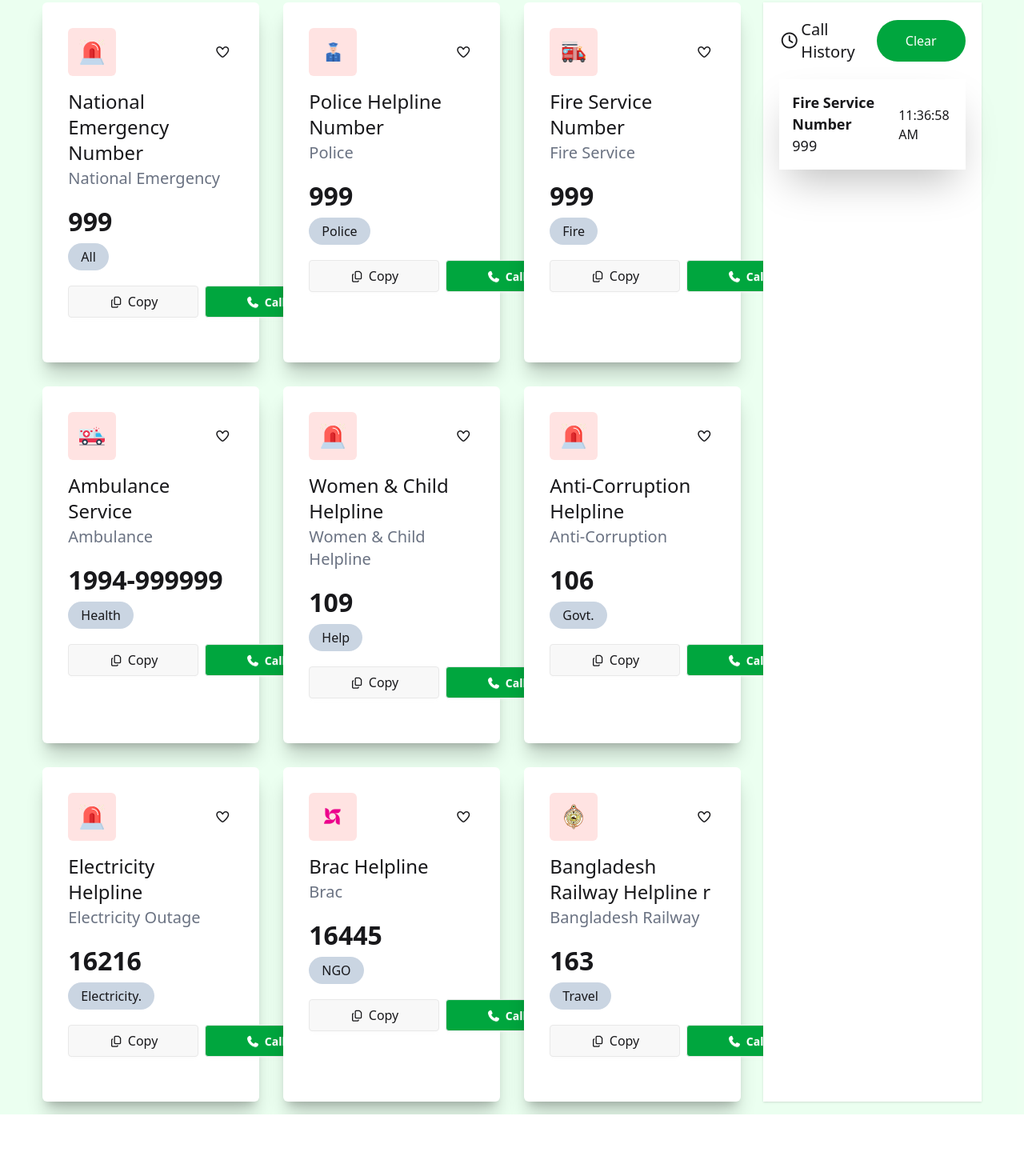
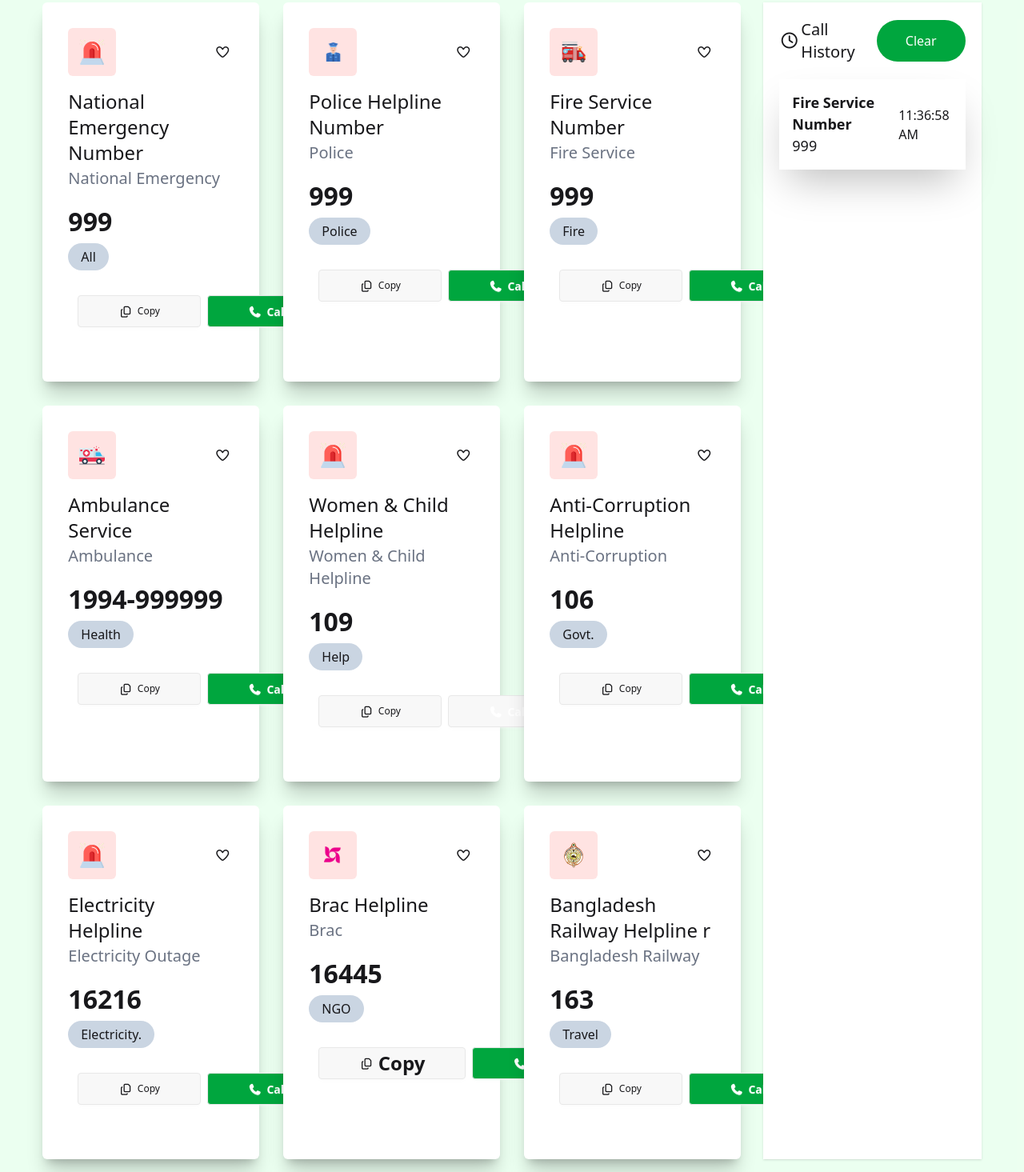
Before and after one commit to TusharMamun/Emergency-Service-Directory-Assingment-5, a plain HTML site: page index.html in a window 1280 px wide. Shown: the part 485-1950 px from the top of the page at 80% size. Before the commit the page ends 1878 px from the top, so only its background shows below. Drawn offline with nearby package versions, Linux system fonts and the light colour scheme.

Commit message:
git-seolve

```diff
--- a/index.html
+++ b/index.html
@@ -63,12 +63,12 @@ Emergency <br> Service
   <h1 class="text-[24px] md:text-[32px] font-bold mb-2">999</h1>
     <span class="bg-slate-300 py-[6px] px-4 rounded-full">All</span>
 </div>
-<div class="my-3 md:my-6 flex justify-between gap-2">
-<button class="btn px-[20px] md:px-[50px]">
+<div class="my-3 md:my-6 flex gap-2 p-3 sm:max-w-12">
+<button class="btn px-[10px] md:px-[50px]">
         <span><i class="fa-regular fa-copy"></i></span>
-        <span class="text-[16px] font-normal">Copy</span>
+        <span class="text-[12px] font-normal">Copy</span>
 </button>
-<button class="btn px-[20px] md:px-[50px] bg-[#00A63E]">
+<button class="btn px-[10px] md:px-[50px] bg-[#00A63E]">
         <span class=" text-white"><i class="fa-solid fa-phone"></i></span>
         <span class=" text-white">Call</span>
     </button>
@@ -87,12 +87,12 @@ Emergency <br> Service
     <h1 class="text-[24px] md:text-[32px] font-bold mb-2">999</h1>
     <span class="bg-slate-300 py-[6px] px-4 rounded-full">Police</span>
 </div>
-<div class="my-3 md:my-6 flex justify-between gap-2">
-<button class="btn px-[20px] md:px-[50px]">
+<div class="my-3 md:my-6 flex gap-2 p-3 sm:max-w-12">
+<button class="btn px-[10px] md:px-[50px]">
         <span><i class="fa-regular fa-copy"></i></span>
-        <span class="text-[16px] font-normal">Copy</span>
+        <span class="text-[12px] font-normal">Copy</span>
 </button>
-<button class="btn px-[20px] md:px-[50px] bg-[#00A63E]">
+<button class="btn px-[10px] md:px-[50px] bg-[#00A63E]">
         <span class=" text-white"><i class="fa-solid fa-phone"></i></span>
         <span class=" text-white">Call</span>
     </button>
@@ -111,12 +111,12 @@ Emergency <br> Service
   <h1 class="text-[24px] md:text-[32px] font-bold mb-2">999</h1>
     <span class="bg-slate-300 py-[6px] px-4 rounded-full">Fire</span>
 </div>
-<div class="my-3 md:my-6 flex justify-between gap-2">
-<button class="btn px-[20px] md:px-[50px]">
+<div class="my-3 md:my-6 flex gap-2 p-3 sm:max-w-12">
+<button class="btn px-[10px] md:px-[50px]">
         <span><i class="fa-regular fa-copy"></i></span>
-        <span class="text-[16px] font-normal">Copy</span>
+        <span class="text-[12px] font-normal">Copy</span>
 </button>
-<button class="btn px-[20px] md:px-[50px] bg-[#00A63E]">
+<button class="btn px-[10px] md:px-[50px] bg-[#00A63E]">
         <span class=" text-white"><i class="fa-solid fa-phone"></i></span>
         <span class=" text-white">Call</span>
     </button>
@@ -135,12 +135,12 @@ Emergency <br> Service
   <h1 class="text-[24px] md:text-[32px] font-bold mb-2">1994-999999 </h1>
     <span class="bg-slate-300 py-[6px] px-4 rounded-full">Health</span>
 </div>
-<div class="my-3 md:my-6 flex justify-between gap-2">
-<button class="btn px-[20px] md:px-[50px]">
+<div class="my-3 md:my-6 flex gap-2 p-3 sm:max-w-12">
+<button class="btn px-[10px] md:px-[50px]">
         <span><i class="fa-regular fa-copy"></i></span>
-        <span class="text-[16px] font-normal">Copy</span>
+        <span class="text-[12px] font-normal">Copy</span>
 </button>
-<button class="btn px-[20px] md:px-[50px] bg-[#00A63E]">
+<button class="btn px-[10px] md:px-[50px] bg-[#00A63E]">
         <span class=" text-white"><i class="fa-solid fa-phone"></i></span>
         <span class=" text-white">Call</span>
     </button>
@@ -159,12 +159,12 @@ Emergency <br> Service
   <h1 class="text-[24px] md:text-[32px] font-bold mb-2">109</h1>
     <span class="bg-slate-300 py-[6px] px-4 rounded-full">Help</span>
 </div>
-<div class="my-3 md:my-6 flex justify-between gap-2">
-<button class="btn px-[20px] md:px-[50px]">
+<div class="my-3 md:my-6 flex gap-2 p-3 sm:max-w-12">
+<button class="btn px-[10px] md:px-[50px]">
         <span><i class="fa-regular fa-copy"></i></span>
-        <span class="text-[16px] font-normal">Copy</span>
+        <span class="text-[12px] font-normal">Copy</span>
 </button>
-<button class="btn px-[20px] md:px-[50px] bg-[#00A63E]">
+<button class="btn px-[10px] md:px-[50px] bg-[#00A63E],">
         <span class=" text-white"><i class="fa-solid fa-phone"></i></span>
         <span class=" text-white">Call</span>
     </button>
@@ -183,12 +183,12 @@ Emergency <br> Service
   <h1 class="text-[24px] md:text-[32px] font-bold mb-2">106</h1>
     <span class="bg-slate-300 py-[6px] px-4 rounded-full">Govt.</span>
 </div>
-<div class="my-3 md:my-6 flex justify-between gap-2">
-<button class="btn px-[20px] md:px-[50px]">
+<div class="my-3 md:my-6 flex gap-2 p-3 sm:max-w-12">
+<button class="btn px-[10px] md:px-[50px]">
         <span><i class="fa-regular fa-copy"></i></span>
-        <span class="text-[16px] font-normal">Copy</span>
+        <span class="text-[12px] font-normal">Copy</span>
 </button>
-<button class="btn px-[20px] md:px-[50px] bg-[#00A63E]">
+<button class="btn px-[10px] md:px-[50px] bg-[#00A63E]">
         <span class=" text-white"><i class="fa-solid fa-phone"></i></span>
         <span class=" text-white">Call</span>
     </button>
@@ -208,12 +208,12 @@ Emergency <br> Service
   <h1 class="text-[24px] md:text-[32px] font-bold mb-2">16216</h1>
     <span class="bg-slate-300 py-[6px] px-4 rounded-full">Electricity.</span>
 </div>
-<div class="my-3 md:my-6 flex justify-between gap-2">
-<button class="btn px-[20px] md:px-[50px]">
+<div class="my-3 md:my-6 flex gap-2 p-3 sm:max-w-12">
+<button class="btn px-[10px] md:px-[50px]">
         <span><i class="fa-regular fa-copy"></i></span>
-        <span class="text-[16px] font-normal">Copy</span>
+        <span class="text-[12px] font-normal">Copy</span>
 </button>
-<button class="btn px-[20px] md:px-[50px] bg-[#00A63E]">
+<button class="btn px-[10px] md:px-[50px] bg-[#00A63E]">
         <span class=" text-white"><i class="fa-solid fa-phone"></i></span>
         <span class=" text-white">Call</span>
     </button>
@@ -233,12 +233,12 @@ Emergency <br> Service
   <h1 class="text-[24px] md:text-[32px] font-bold mb-2">16445</h1>
     <span class="bg-slate-300 py-[6px] px-4 rounded-full">NGO</span>
 </div>
-<div class="my-3 md:my-6 flex justify-between gap-2">
-<button class="btn px-[20px] md:px-[50px]">
+<div class="my-3 md:my-6 flex gap-2 p-3 sm:max-w-12">
+<button class="btn px-[10px] md:px-[50px]">
         <span><i class="fa-regular fa-copy"></i></span>
-        <span class="text-[16px] font-normal">Copy</span>
+        <span class="text-[8px] md:text-2xl md:font-semibold">Copy</span>
 </button>
-<button class="btn px-[20px] md:px-[50px] bg-[#00A63E]">
+<button class="btn px-[10px] md:px-[50px] bg-[#00A63E]">
         <span class=" text-white"><i class="fa-solid fa-phone"></i></span>
         <span class=" text-white">Call</span>
     </button>
@@ -257,12 +257,12 @@ Emergency <br> Service
   <h1 class="text-[24px] md:text-[32px] font-bold mb-2">163</h1>
     <span class="bg-slate-300 py-[6px] px-4 rounded-full">Travel</span>
 </div>
-<div class="my-3 md:my-6 flex justify-between gap-2">
-<button class="btn px-[20px] md:px-[50px]">
+<div class="my-3 md:my-6 flex gap-2 p-3 sm:max-w-12">
+<button class="btn px-[10px] md:px-[50px]">
         <span><i class="fa-regular fa-copy"></i></span>
-        <span class="text-[16px] font-normal">Copy</span>
+        <span class="text-[12px] font-normal">Copy</span>
 </button>
-<button class="btn px-[20px] md:px-[50px] bg-[#00A63E]">
+<button class="btn px-[10px] md:px-[50px] bg-[#00A63E]">
         <span class=" text-white"><i class="fa-solid fa-phone"></i></span>
         <span class=" text-white">Call</span>
     </button>
```
